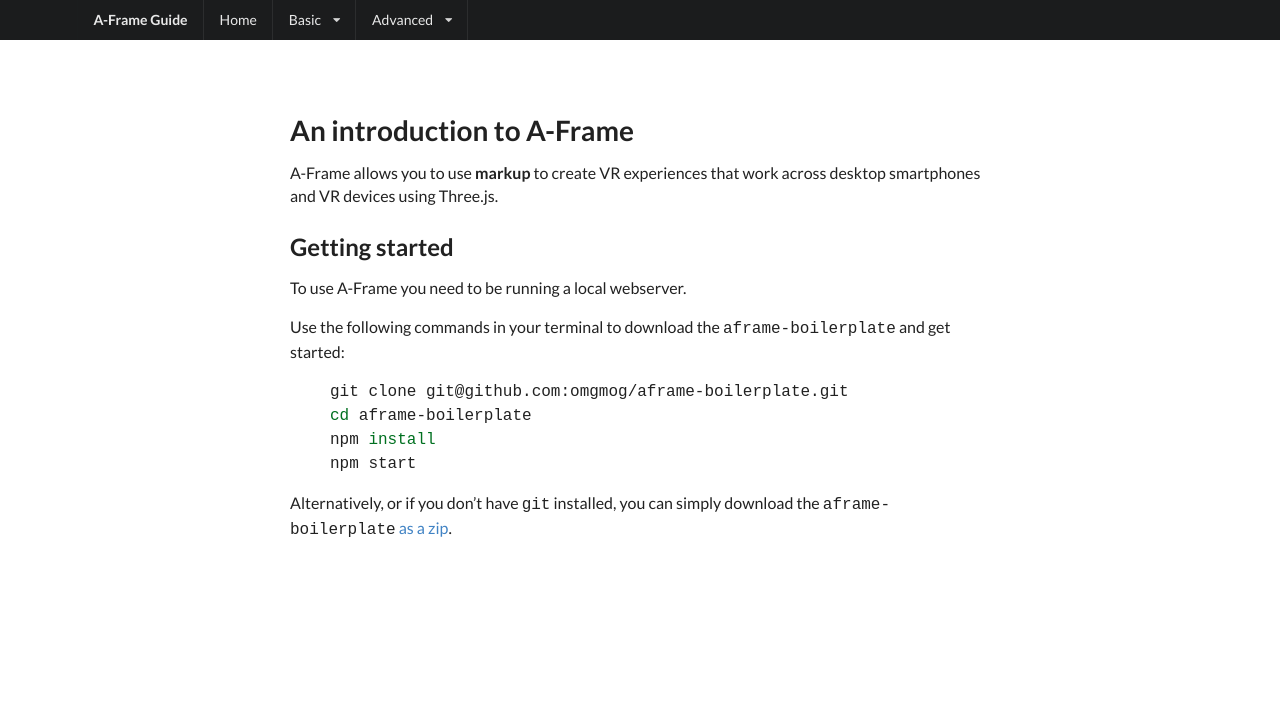
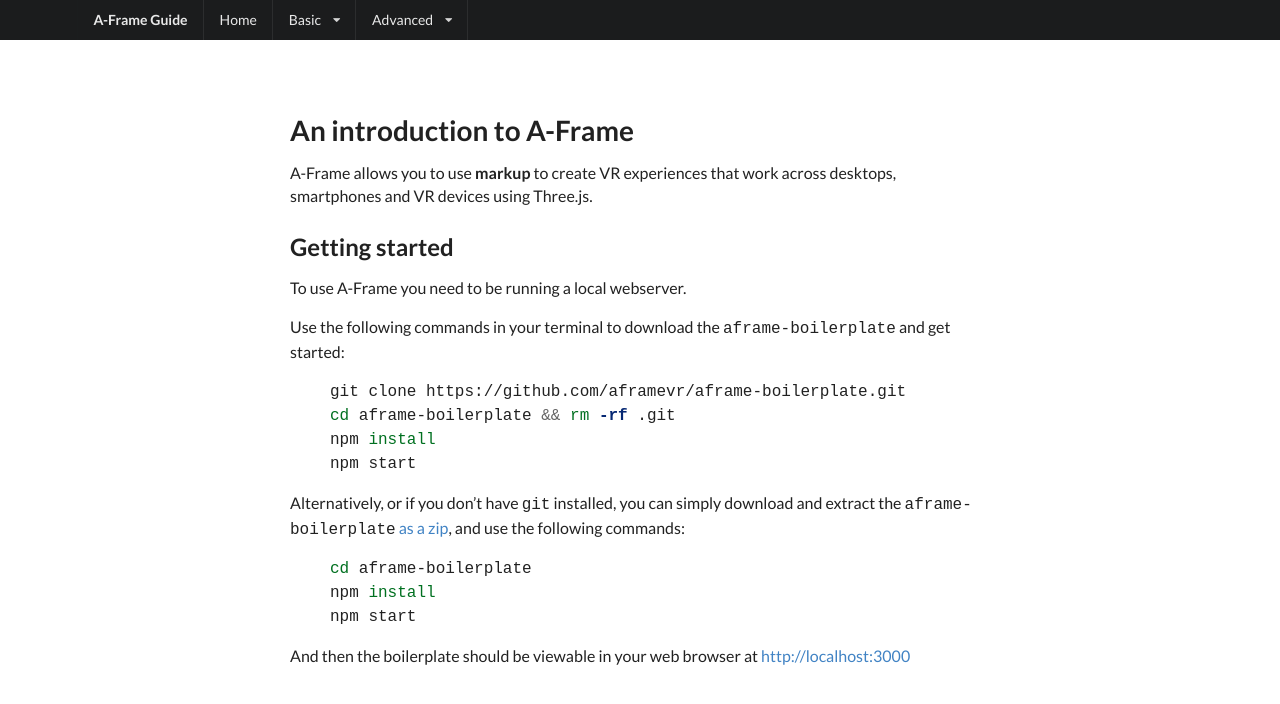
Before and after one commit to omgmog/gdd-aframe-guide, a Jekyll site: the page built from src/index.md, in a window 1280 px wide and 900 px high. Shown: the top 704 px of the window. Built offline with Jekyll 4.4.1, drawn with Linux system fonts in a browser that asks for light colours.

Commit message:
More content

```diff
--- a/src/index.md
+++ b/src/index.md
@@ -3,7 +3,7 @@
 title: An introduction to A-Frame
 ---
 
-A-Frame allows you to use **markup** to create VR experiences that work across desktop smartphones and VR devices using Three.js.
+A-Frame allows you to use **markup** to create VR experiences that work across desktops, smartphones and VR devices using Three.js.
 
 ## Getting started
 
@@ -12,10 +12,18 @@
 Use the following commands in your terminal to download the `aframe-boilerplate` and get started:
 
 {% highlight bash %}
-git clone git@github.com:omgmog/aframe-boilerplate.git
+git clone https://github.com/aframevr/aframe-boilerplate.git
+cd aframe-boilerplate && rm -rf .git
+npm install
+npm start
+{% endhighlight %}
+
+Alternatively, or if you don't have `git` installed, you can simply download and extract the `aframe-boilerplate` [as a zip](https://github.com/aframevr/aframe-boilerplate/archive/master.zip), and use the following commands:
+
+{% highlight bash %}
 cd aframe-boilerplate
 npm install
 npm start
 {% endhighlight %}
 
-Alternatively, or if you don't have `git` installed, you can simply download the `aframe-boilerplate` [as a zip](https://github.com/omgmog/aframe-boilerplate/archive/master.zip).
+And then the boilerplate should be viewable in your web browser at [http://localhost:3000](http://localhost:3000)
```
Also changed, not shown: src/advanced/01-javascript.md (added, +34 -0 lines), src/advanced/02-templating.md (added, +23 -0 lines), src/advanced/03-advanced-scene.md (added, +9 -0 lines), src/basic/02-components.md (+1 -0 lines), src/basic/11-vr-mode.md (added, +13 -0 lines).
